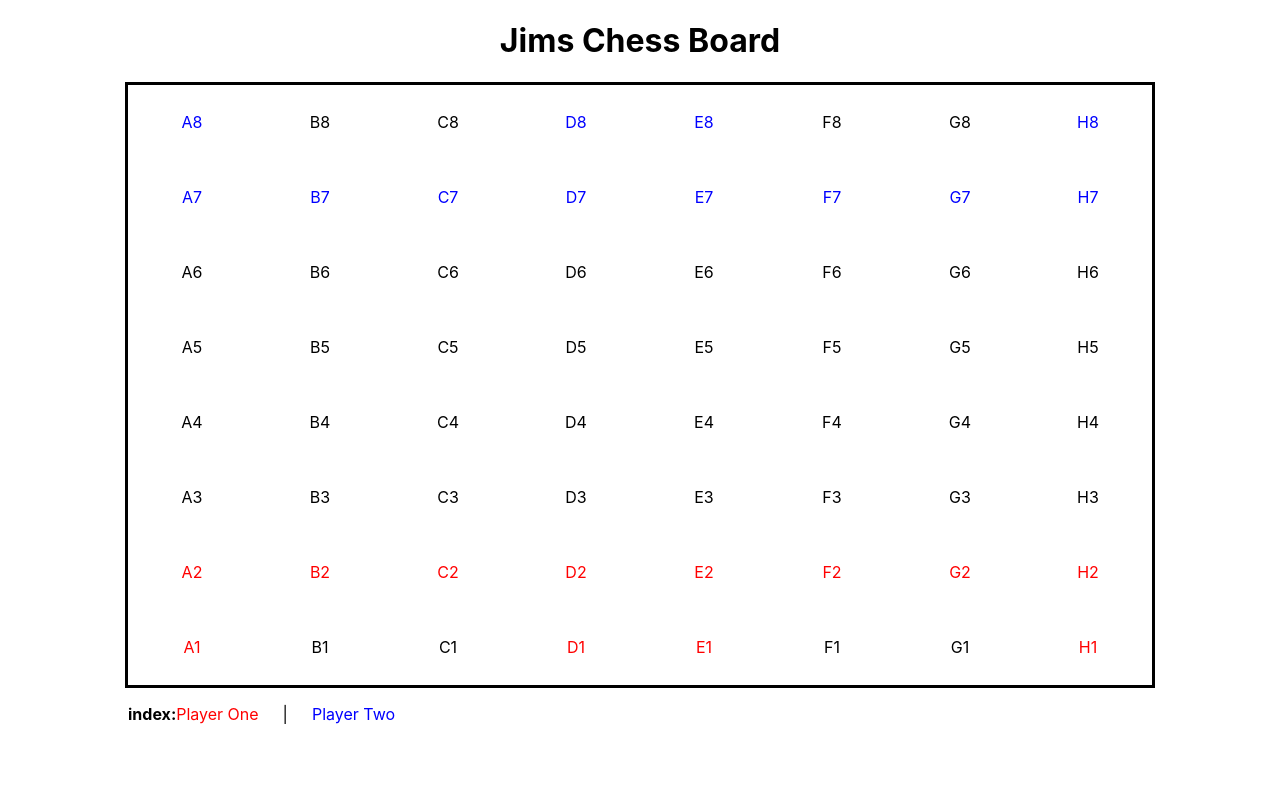
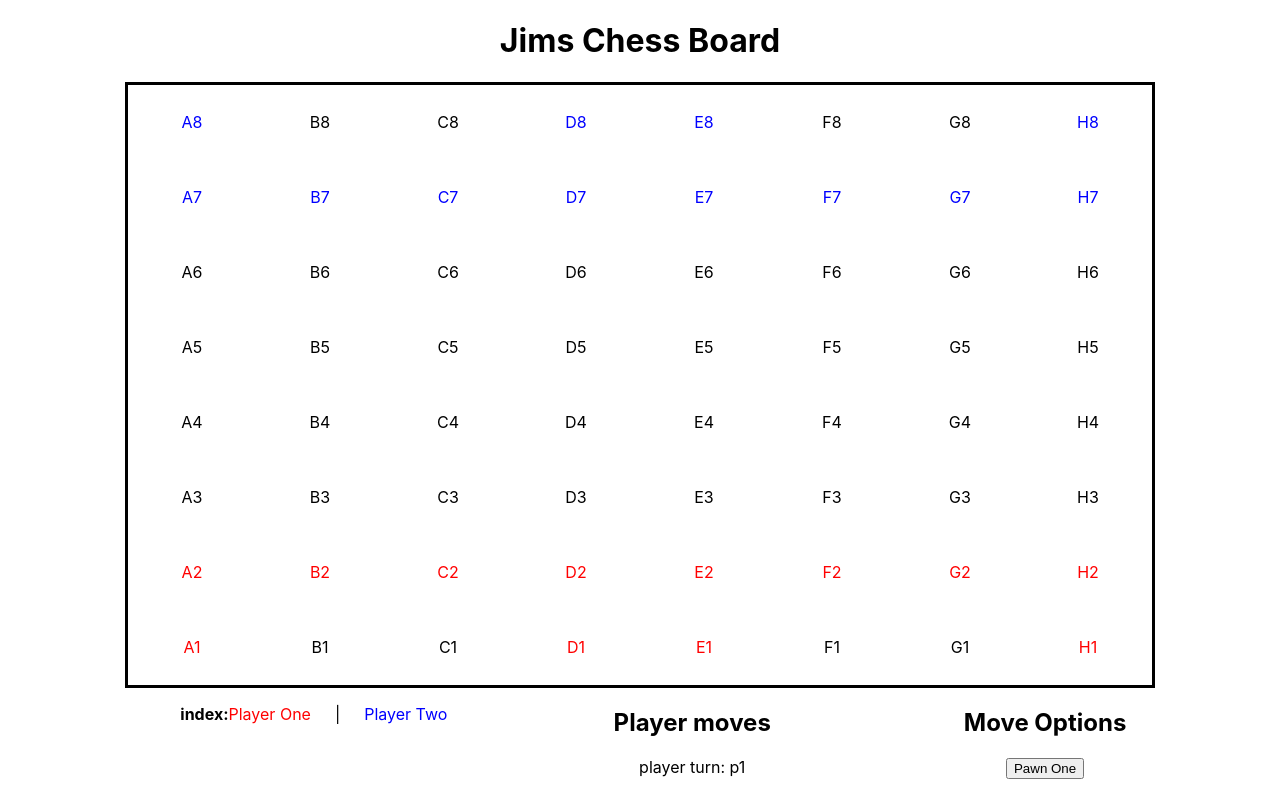
Before and after one commit to jjwebdev1865/typescriptGames, a React (Create React App) app in the folder chess/: page / in a window 1280 px wide. Built offline with nearby package versions, Linux system fonts and the light colour scheme.

Commit message:
piece change beginner

```diff
--- a/chess/public/index.html
+++ b/chess/public/index.html
@@ -10,11 +10,7 @@
       content="Web site created using create-react-app"
     />
     <link rel="apple-touch-icon" href="%PUBLIC_URL%/logo192.png" />
-    <!--
-      manifest.json provides metadata used when your web app is installed on a
-      user's mobile device or desktop. See https://developers.google.com/web/fundamentals/web-app-manifest/
-    -->
-    <link rel="manifest" href="%PUBLIC_URL%/manifest.json" />
+
     <!--
       Notice the use of %PUBLIC_URL% in the tags above.
       It will be replaced with the URL of the `public` folder during the build.
--- a/chess/src/App.tsx
+++ b/chess/src/App.tsx
@@ -1,7 +1,16 @@
-import React from 'react';
+import React, { useContext } from 'react';
 import { ChessBoard } from './components/chessBoard';
+import { GameContext } from './context/game.context';
+import { PlayersContext } from './context/players.context';
+import { MovesTile } from './components/movesTile';
 
 function App() {
+  const { playerTurn } = useContext(GameContext)
+  const { playerOne, handlePieceMove, loading} = useContext(PlayersContext)
+
+  if (loading) {
+    return <div>Loading</div>
+  }
   return (
     <div className="App">
       <h1 style={{ textAlign: 'center'}}>Jims Chess Board</h1>
@@ -9,12 +18,33 @@ function App() {
       <div style={{ width: '100%', display: 'flex', justifyContent: 'center'}}>
         <ChessBoard />
       </div>
-      <div style={{ display: 'flex'}}>
-        <p style={{ fontWeight: 'bold', marginLeft: '10%'}}>index:</p>
-        <p style={{ color: 'red'}}>Player One</p>
-        <p style={{ padding: '0 24px'}}>|</p>
-        <p style={{ color: 'blue'}}>Player Two</p>
+      <div style={{ display: 'flex', justifyContent: 'space-between', padding: '0 12%'}}>
+        <div style={{display: 'flex'}}>
+          <p style={{ fontWeight: 'bold', marginLeft: '10%'}}>index:</p>
+          <p style={{ color: 'red', whiteSpace: 'nowrap'}}>Player One</p>
+          <p style={{ padding: '0 24px'}}>|</p>
+          <p style={{ color: 'blue', whiteSpace: 'nowrap'}}>Player Two</p>
+        </div>
+
+        <div style={{ textAlign: 'center', padding: '0'}}>
+          <h2>Player moves</h2>
+          <p>player turn: {playerTurn}</p>
+        </div>
+
+        <div style={{ textAlign: 'center', padding: '0'}}>
+          <h2>Move Options</h2>
+          <div>
+            {playerTurn === 'p1' ? (
+              <MovesTile player={playerOne} />
+            ) : (
+              <div>p2 turn</div>
+            )}
+          </div>
+        </div>
+
       </div>
+
+
     </div>
   );
 }
--- /dev/null
+++ b/chess/src/components/movesTile.tsx
@@ -0,0 +1,24 @@
+import React, { useContext } from "react"
+import { PlayersContext } from "../context/players.context"
+import { Player } from "../types/models"
+import { GameContext } from "../context/game.context"
+
+interface MovesTileProps {
+  player: Player
+}
+export const MovesTile = ({ player }: MovesTileProps) => {
+  const { changeTurn } = useContext(GameContext)
+  const {  handlePieceMove } = useContext(PlayersContext)
+
+  const handlePawnMove = (position: any) => {
+    console.log('position', position)
+    handlePieceMove()
+    changeTurn()
+  }
+
+  return (
+    <div>
+      <button onClick={() => handlePawnMove(player.pieces.pawnOne)}>Pawn One</button>
+    </div>
+  )
+}
--- a/chess/src/context/game.context.tsx
+++ b/chess/src/context/game.context.tsx
@@ -3,7 +3,8 @@ import { createContext, useEffect, useState } from "react";
 
 export const GameContext = createContext({
   loading: false,
-  playerTurn: 'p1'
+  playerTurn: 'p1',
+  changeTurn: () => {},
 });
 
 interface GameProviderProps {
@@ -18,9 +19,15 @@ export const GameProvider = ({ children }: GameProviderProps) => {
     setLoading(false)
   }, [])
 
-  const value = { playerTurn, loading };
+  const changeTurn = () => {
+    if (playerTurn === 'p1') {
+      setPlayerTurn('p2')
+    } else {
+      setPlayerTurn('p1')
+    }
+  }
 
-
+  const value = { playerTurn, changeTurn, loading };
 
   return <GameContext.Provider value={value}>
     {children}
--- a/chess/src/context/players.context.tsx
+++ b/chess/src/context/players.context.tsx
@@ -5,7 +5,8 @@ import { Player } from "../types/models";
 export const PlayersContext = createContext({
   loading: false,
   playerOne: {} as Player,
-  playerTwo: {} as Player
+  playerTwo: {} as Player,
+  handlePieceMove: () => {},
 });
 
 interface PlayersProviderProps {
@@ -15,6 +16,20 @@ export const PlayersProvider = ({ children }: PlayersProviderProps) => {
   const [playerOne, setPlayerOne] = useState({} as Player);
   const [playerTwo, setPlayerTwo] = useState({} as Player);
   const [loading, setLoading] = useState(true)
+
+  const handlePieceMove = () => {
+    setLoading(true)
+
+    setPlayerOne({
+      ...playerOne,
+      pieces: {
+        ...playerOne.pieces,
+        pawnOne: 'A3'
+      }
+    })
+
+    setLoading(false)
+  }
 
   useEffect(() => {
     setPlayerOne({
@@ -56,7 +71,7 @@ export const PlayersProvider = ({ children }: PlayersProviderProps) => {
     setLoading(false)
   }, [])
 
-  const value = { playerOne, playerTwo, loading };
+  const value = { playerOne, playerTwo, loading, handlePieceMove };
 
 
 
```
Also changed, not shown: chess/public/manifest.json (deleted).
